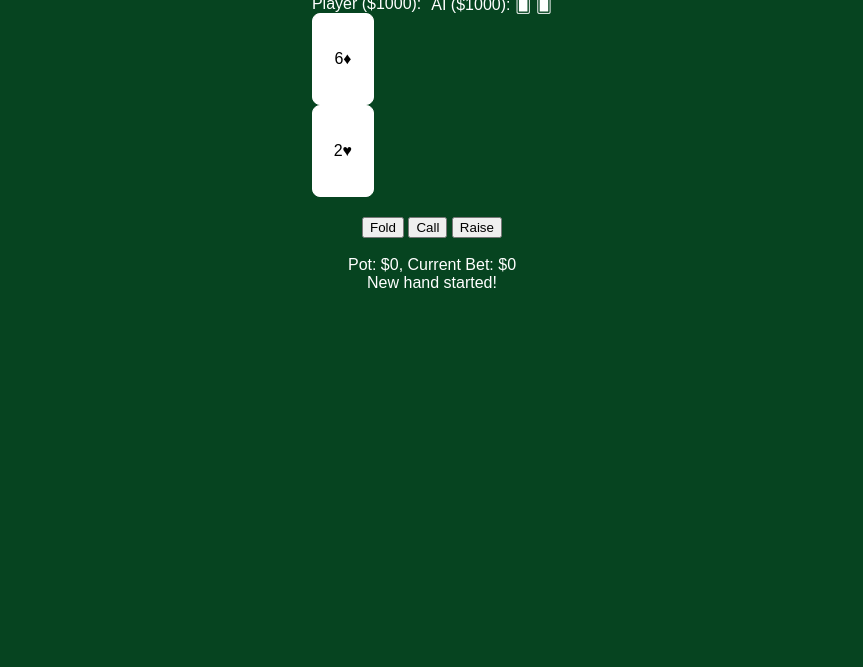
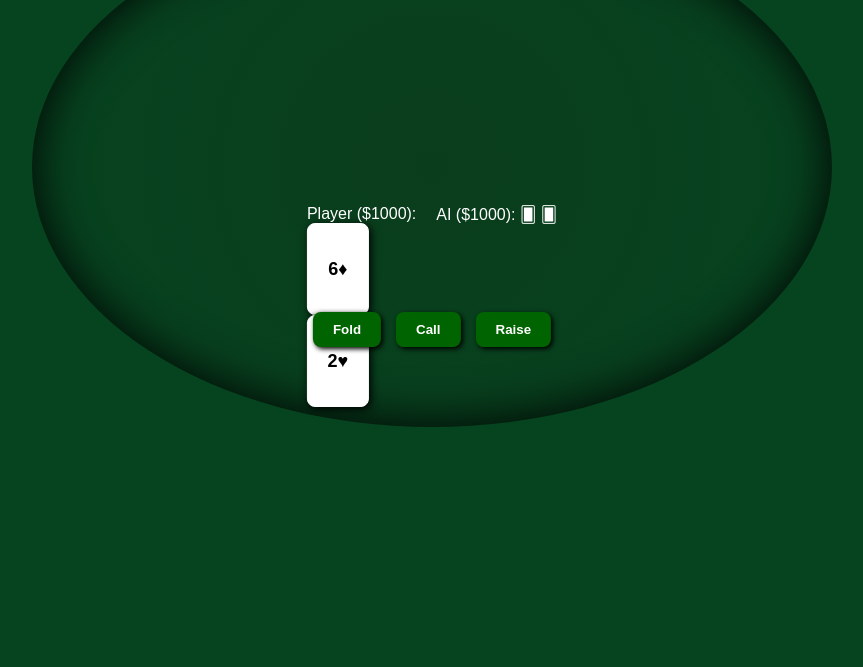
Before and after one commit to jimeneutron/thmpkr, a plain HTML site: page index.html in a window 1280 px wide. Shown: the part 133-800 px from the top of the page, without its empty margins (208-1071 px from the left). Drawn offline with Linux system fonts and the light colour scheme.

Commit message:
Update style.css

```diff
--- a/style.css
+++ b/style.css
@@ -1,30 +1,98 @@
 body {
   font-family: Arial, sans-serif;
-  background-color: #064420;
+  background-color: #064420; /* dark green felt */
   color: white;
   text-align: center;
+  margin: 0;
+  padding: 0;
 }
 
 #table {
-  margin: auto;
-  padding: 20px;
+  position: relative;
+  width: 800px;
+  height: 500px;
+  margin: 40px auto;
+  background: radial-gradient(circle at center, #0a3d1c 0%, #064420 100%);
+  border-radius: 50%;
+  box-shadow: 0 0 50px #000 inset;
+  padding-top: 20px;
 }
 
-#community-cards, #players {
-  margin: 20px;
+#community-cards {
+  position: absolute;
+  top: 50%;
+  left: 50%;
+  transform: translate(-50%, -50%);
   display: flex;
-  justify-content: center;
   gap: 10px;
+}
+
+#players {
+  position: absolute;
+  bottom: 20px;
+  left: 50%;
+  transform: translateX(-50%);
+  display: flex;
+  gap: 20px;
 }
 
 .card {
   width: 60px;
   height: 90px;
+  border-radius: 8px;
   border: 1px solid #fff;
-  border-radius: 8px;
   background: white;
   color: black;
   display: flex;
   align-items: center;
   justify-content: center;
+  font-weight: bold;
+  font-size: 18px;
+  box-shadow: 2px 2px 8px #000;
+  transition: transform 0.2s;
 }
+
+.card:hover {
+  transform: scale(1.2);
+}
+
+#actions {
+  position: absolute;
+  bottom: 80px;
+  left: 50%;
+  transform: translateX(-50%);
+  display: flex;
+  gap: 15px;
+}
+
+button {
+  padding: 10px 20px;
+  border-radius: 8px;
+  border: none;
+  background-color: #006400;
+  color: white;
+  font-weight: bold;
+  cursor: pointer;
+  box-shadow: 2px 2px 5px #000;
+  transition: transform 0.2s, background 0.2s;
+}
+
+button:hover {
+  transform: scale(1.1);
+  background-color: #228B22;
+}
+
+#log {
+  position: absolute;
+  top: 20px;
+  left: 50%;
+  transform: translateX(-50%);
+  width: 90%;
+  max-height: 100px;
+  overflow-y: auto;
+  text-align: left;
+  font-size: 14px;
+  padding: 10px;
+  background: rgba(0,0,0,0.5);
+  border-radius: 10px;
+}
```
